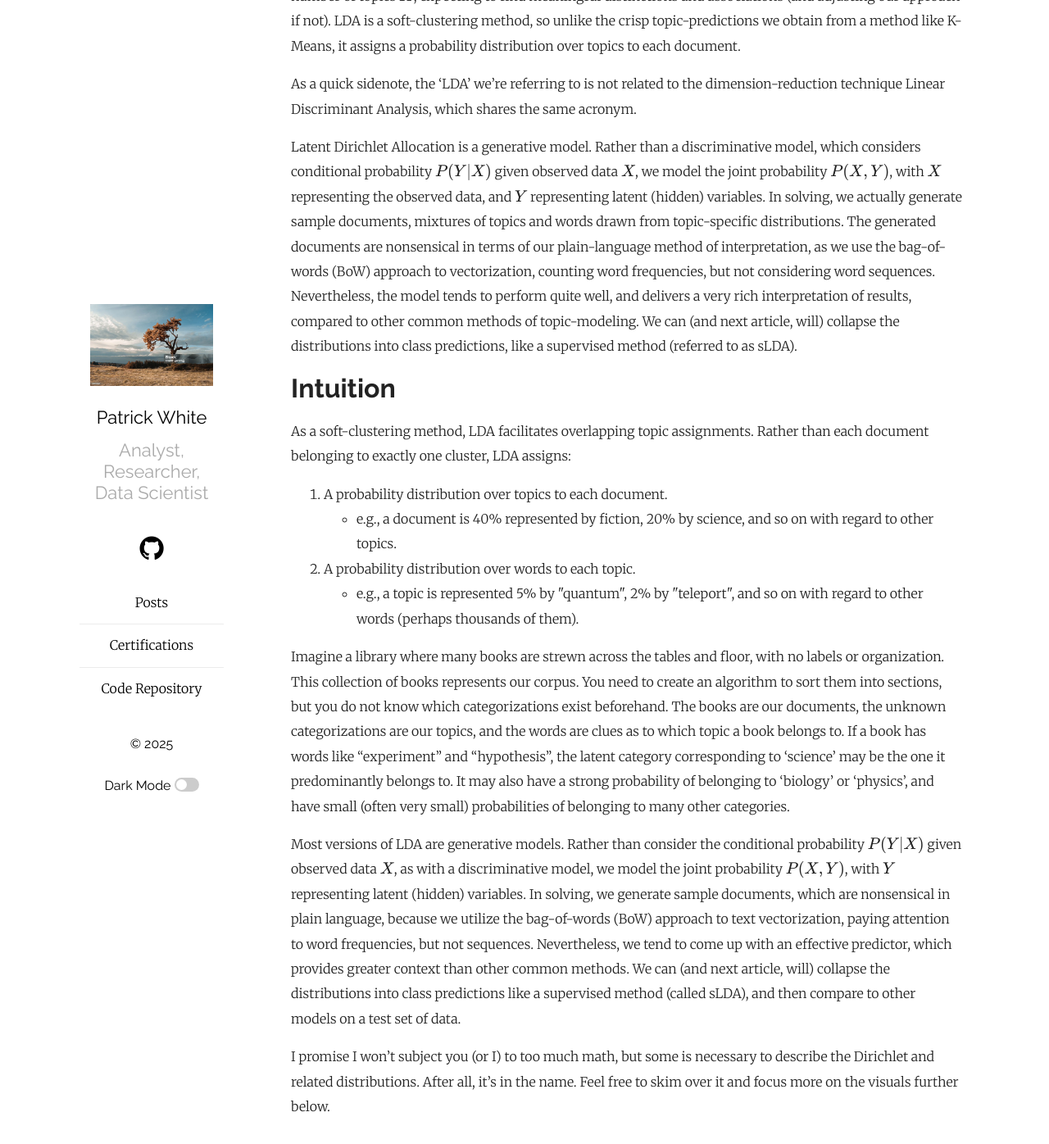
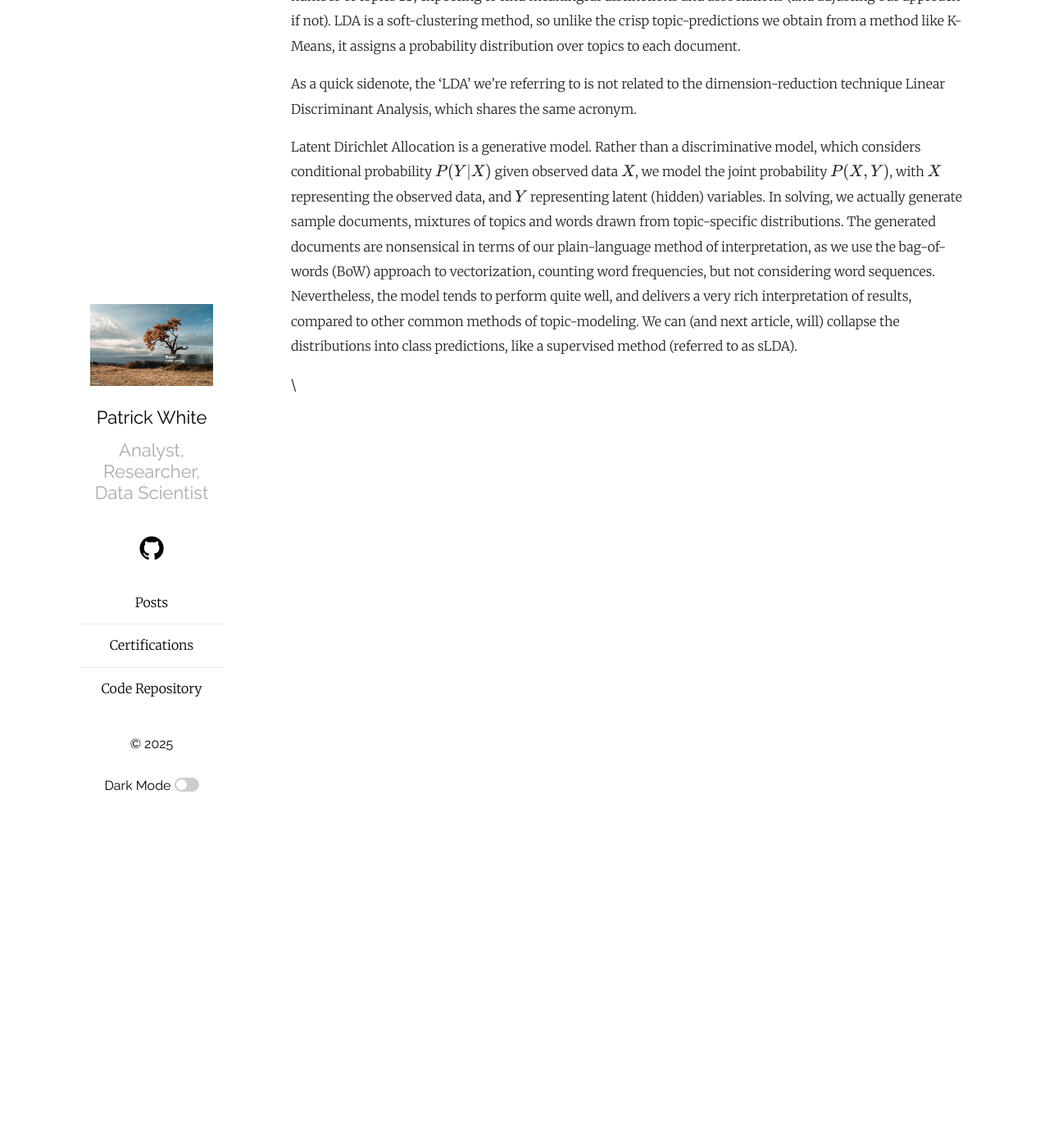
Before and after one commit to pw398/pw398.github.io, a Jekyll site: the page built from _posts/2025-07-13-test.md, in a window 1280 px wide and 1400 px high, scrolled down 1468 px. Shown: the top 1396 px of the window at 82% size. Built offline with Jekyll 4.4.1, drawn with Linux system fonts in a browser that asks for light colours; formulas are drawn with MathJax 3.

Commit message:
Add files via upload

```diff
--- a/_posts/2025-07-13-test.md
+++ b/_posts/2025-07-13-test.md
@@ -36,25 +36,4 @@ As a quick sidenote, the 'LDA' we're referring to is not related to the dimensio
 
 <p>Latent Dirichlet Allocation is a generative model. Rather than a discriminative model, which considers conditional probability $P(Y|X)$ given observed data $X$, we model the joint probability $P(X,Y)$, with $X$ representing the observed data, and $Y$ representing latent (hidden) variables. In solving, we actually generate sample documents, mixtures of topics and words drawn from topic-specific distributions. The generated documents are nonsensical in terms of our plain-language method of interpretation, as we use the bag-of-words (BoW) approach to vectorization, counting word frequencies, but not considering word sequences. Nevertheless, the model tends to perform quite well, and delivers a very rich interpretation of results, compared to other common methods of topic-modeling. We can (and next article, will) collapse the distributions into class predictions, like a supervised method (referred to as sLDA).</p>
 
-
-
-# Intuition
-
-As a soft-clustering method, LDA facilitates overlapping topic assignments. Rather than each document belonging to exactly one cluster, LDA assigns:
-
-<ol>
-  <li>A probability distribution over topics to each document.</li>
-  <ul>
-    <li>e.g., a document is 40% represented by fiction, 20% by science, and so on with regard to other topics.</li>
-  </ul>
-  <li>A probability distribution over words to each topic.</li>
-  <ul>
-    <li>e.g., a topic is represented 5% by "quantum", 2% by "teleport", and so on with regard to other words (perhaps thousands of them).</li>
-  </ul>
-</ol>
-
-Imagine a library where many books are strewn across the tables and floor, with no labels or organization. This collection of books represents our corpus. You need to create an algorithm to sort them into sections, but you do not know which categorizations exist beforehand. The books are our documents, the unknown categorizations are our topics, and the words are clues as to which topic a book belongs to. If a book has words like "experiment" and "hypothesis", the latent category corresponding to 'science' may be the one it predominantly belongs to. It may also have a strong probability of belonging to 'biology' or 'physics', and have small (often very small) probabilities of belonging to many other categories.
-
-<p>Most versions of LDA are generative models. Rather than consider the conditional probability $P(Y|X)$ given observed data $X$, as with a discriminative model, we model the joint probability $P(X,Y)$, with $Y$ representing latent (hidden) variables. In solving, we generate sample documents, which are nonsensical in plain language, because we utilize the bag-of-words (BoW) approach to text vectorization, paying attention to word frequencies, but not sequences. Nevertheless, we tend to come up with an effective predictor, which provides greater context than other common methods. We can (and next article, will) collapse the distributions into class predictions like a supervised method (called sLDA), and then compare to other models on a test set of data.</p>
-
-I promise I won't subject you (or I) to too much math, but some is necessary to describe the Dirichlet and related distributions. After all, it's in the name. Feel free to skim over it and focus more on the visuals further below.
+\
```
